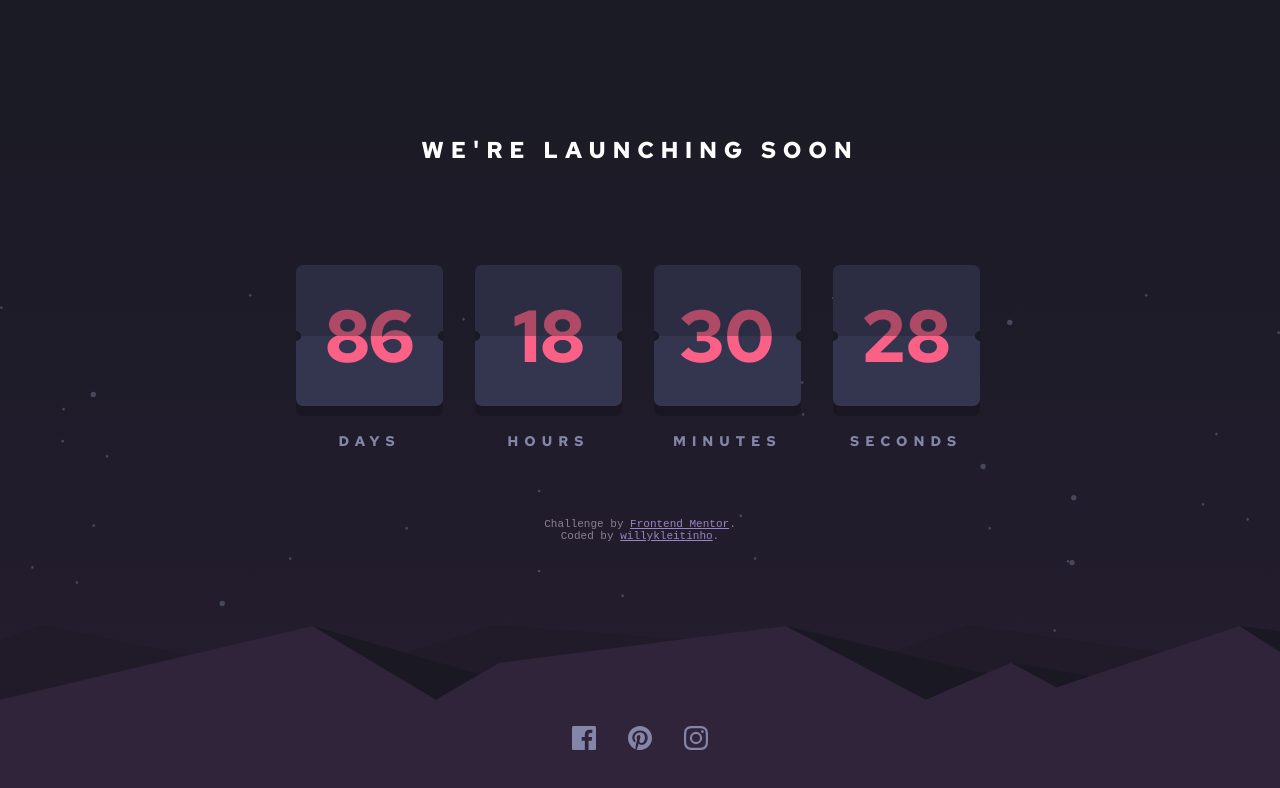
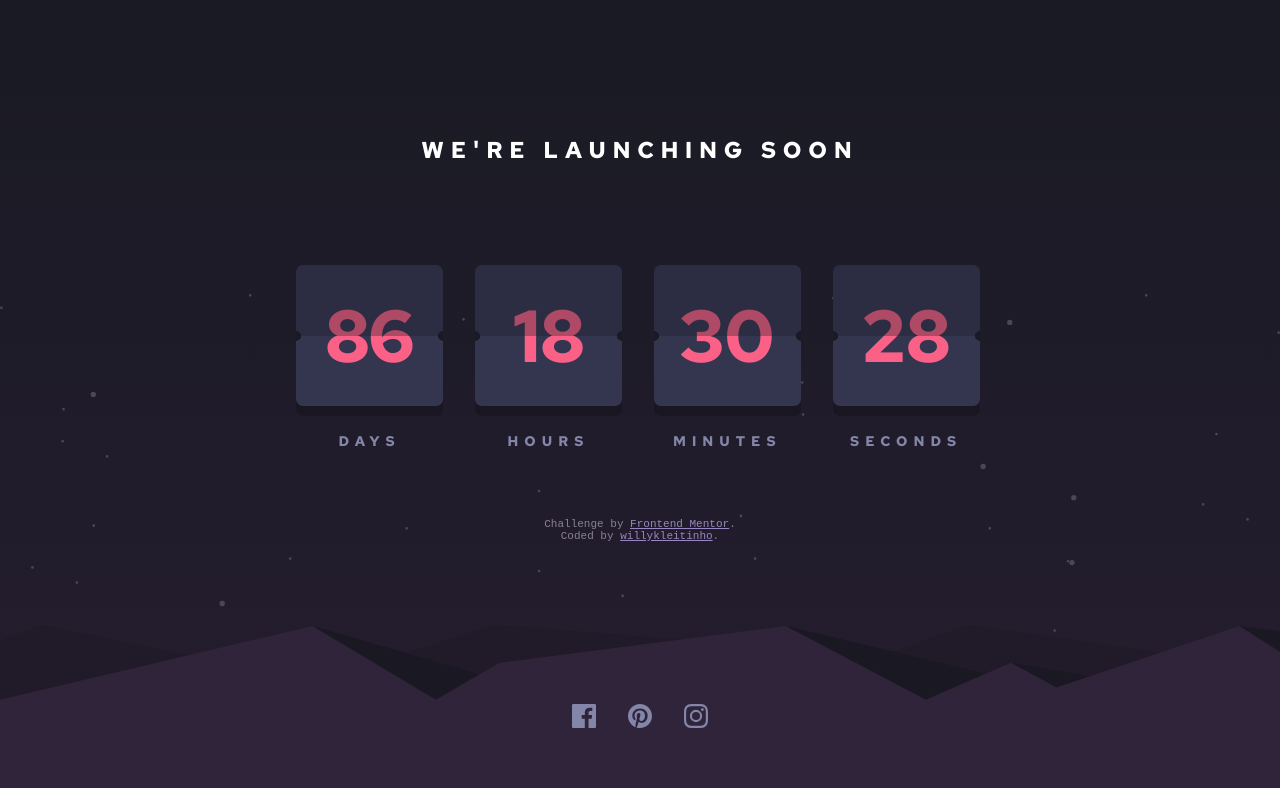
Before and after one commit to willykleitinho/launch-countdown-timer, a plain HTML site: page index.html in a window 1280 px wide. Drawn offline with Linux system fonts and the light colour scheme.

Commit message:
Fix footer padding on desktop

```diff
--- a/style.css
+++ b/style.css
@@ -154,6 +154,10 @@ a:focus {
     top: -5px;
     border-width: 5px;
   }
+
+  footer {
+    padding-bottom: 67px;
+  }
 }
 
 .attribution {
```
